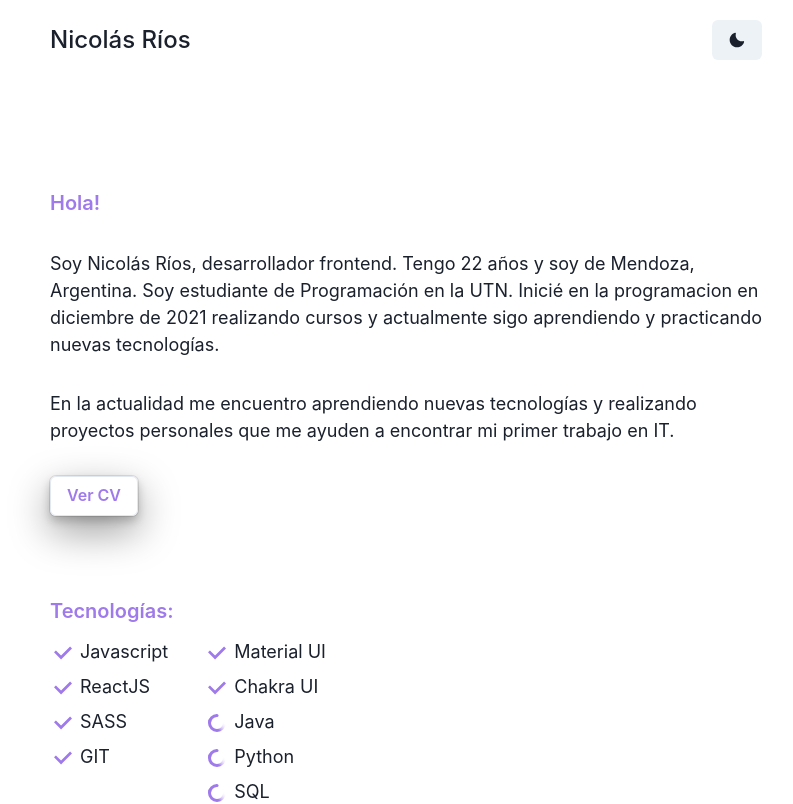
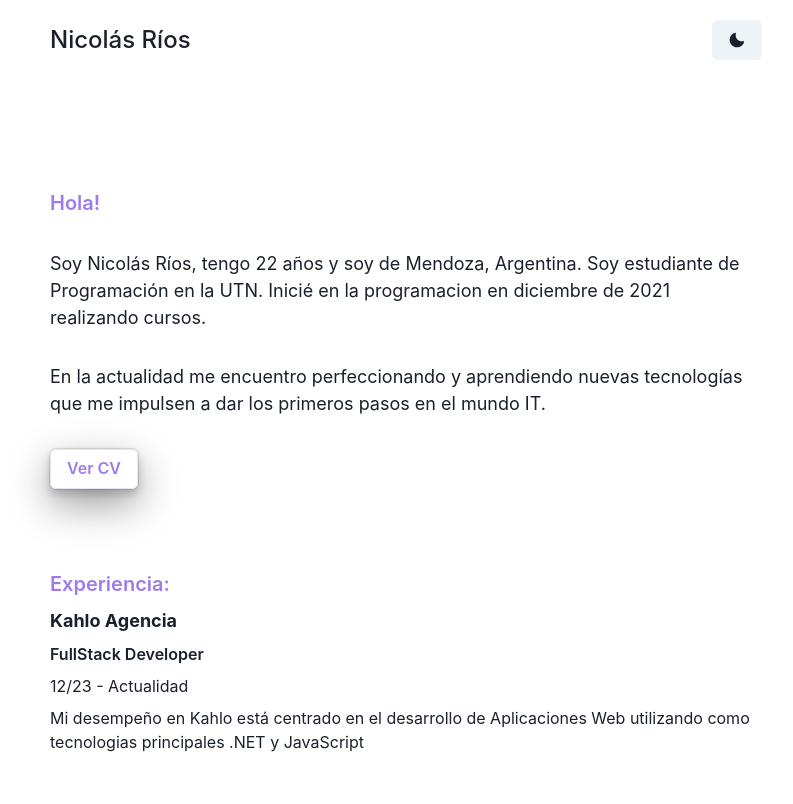
Before and after one commit to nicolasrios6/me.portfolio, a React (Vite) app: page / in a window 1280 px wide. Shown: the top 804 px of the page, without its empty margins (234-1027 px from the left). Built offline with nearby package versions, Linux system fonts and the light colour scheme.

Commit message:
actualizacion 17/01/24

```diff
--- a/src/components/Home/Home.jsx
+++ b/src/components/Home/Home.jsx
@@ -19,18 +19,25 @@ const Home = () => {
             <Stack direction='column' px={3} rowGap='2rem' mb='5rem'>
                 <Text fontSize='xl' color='primary' fontWeight='semibold'>Hola!</Text>
                 <Text fontSize='lg' >
-                    Soy Nicolás Ríos, desarrollador frontend. Tengo {edad} años y soy de Mendoza, Argentina.
-                    Soy estudiante de Programación en la UTN. Inicié en la programacion en diciembre de 2021 realizando cursos y actualmente
-                    sigo aprendiendo y practicando nuevas tecnologías.
+                    Soy Nicolás Ríos, tengo {edad} años y soy de Mendoza, Argentina.
+                    Soy estudiante de Programación en la UTN. Inicié en la programacion en diciembre de 2021 realizando cursos.
                 </Text>
                 <Text fontSize='lg'>
-                    En la actualidad me encuentro aprendiendo nuevas tecnologías y realizando
-                    proyectos personales que me ayuden a encontrar mi primer trabajo en IT.
+                    En la actualidad me encuentro perfeccionando y aprendiendo nuevas tecnologías que me impulsen a dar los primeros pasos en el mundo IT.
                 </Text>
 
                 <Link href='./CV.pdf' target='_blank' maxW='80px'>
                     <Button maxW='100px' variant='outline' shadow='dark-lg' color='primary'>Ver CV</Button>
                 </Link>
+            </Stack>
+
+            <Stack px={3} mb='5rem'>
+                <Text fontSize='xl' color='primary' fontWeight='semibold'>Experiencia:</Text>
+                <Text fontSize='lg' fontWeight='bold'>Kahlo Agencia</Text>
+                <Text fontWeight='semibold'>FullStack Developer</Text>
+                <Text>12/23 - Actualidad</Text>
+                <Text>Mi desempeño en Kahlo está centrado en el desarrollo de Aplicaciones Web utilizando como tecnologias principales .NET y JavaScript</Text>
+
             </Stack>
 
             <Stack direction='column' mt={8} px={3} mb='5rem'>
@@ -53,16 +60,20 @@ const Home = () => {
                                 <ListIcon as={CheckIcon} color='primary'/>
                                 GIT
                             </ListItem>
+                            <ListItem fontSize='lg' padding={1}>
+                                <ListIcon as={CheckIcon} color='primary'/>
+                                Material UI
+                            </ListItem>
                         </List >
 
                         <List>
                             <ListItem fontSize='lg' padding={1}>
                                 <ListIcon as={CheckIcon} color='primary'/>
-                                Material UI
+                                Chakra UI
                             </ListItem>
                             <ListItem fontSize='lg' padding={1}>
                                 <ListIcon as={CheckIcon} color='primary'/>
-                                Chakra UI
+                                .NET
                             </ListItem>
                             <ListItem fontSize='lg' padding={1}>
                                 <ListIcon as={SpinnerIcon} color='primary'/>
```
Also changed, not shown: 1 other file (tests, documents, lock files or other folders).
